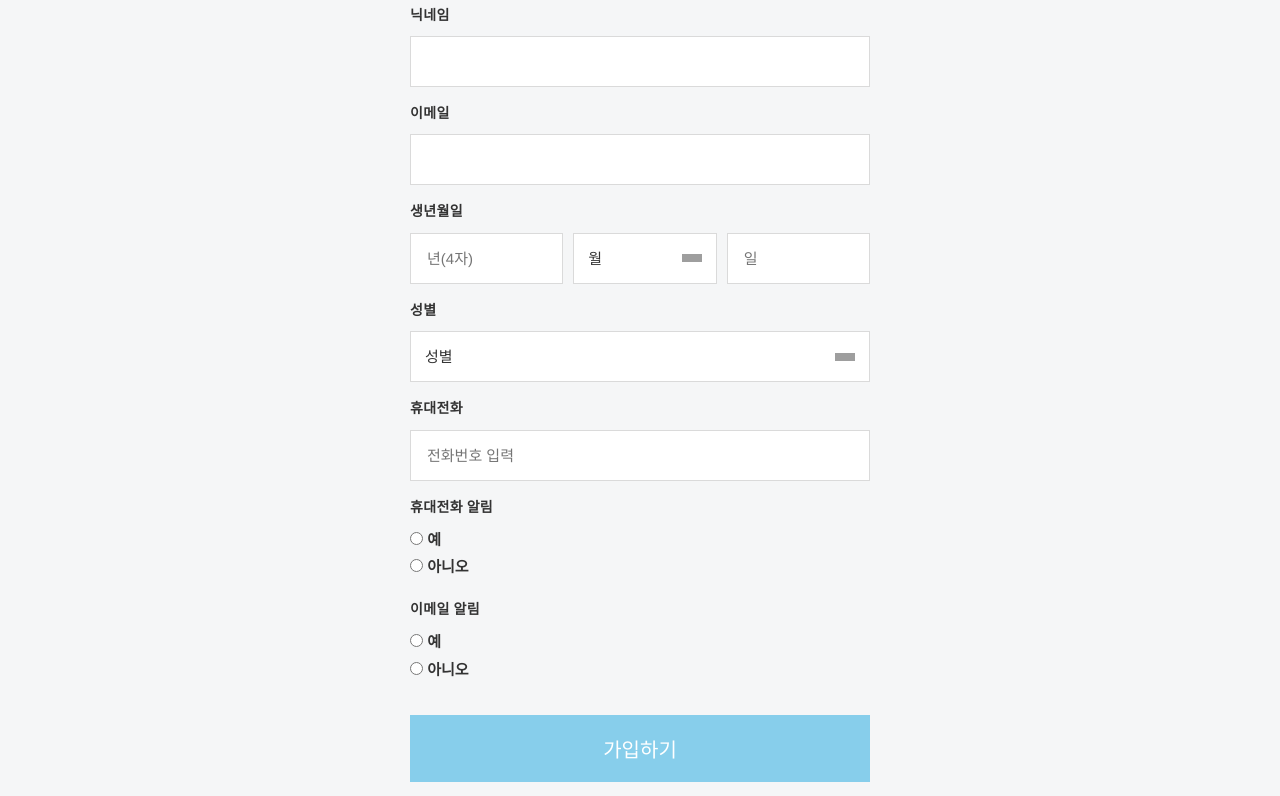
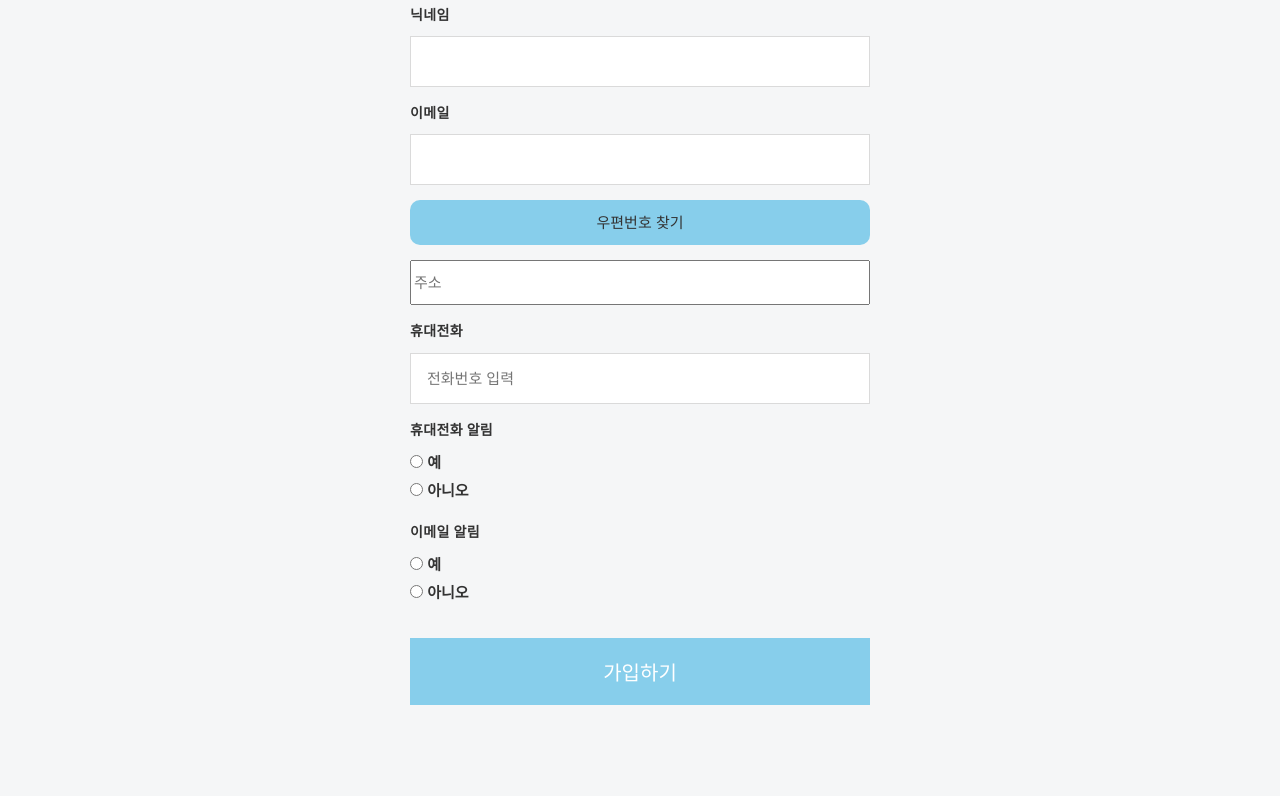
Before and after one commit to HyunCheolNam/miniproject2, a Django app: page /user/signup/ in a window 1280 px wide. Shown: the part 455-1251 px from the top of the page. Run offline with Django 3.2, Linux system fonts and the light colour scheme; some libraries are stand-ins or nearby versions; grey boxes are pictures that could not be loaded.

Commit message:
회원가입 완료
회원가입 데이터 저장까지 완료

```diff
--- a/templates/user/signup.html
+++ b/templates/user/signup.html
@@ -39,6 +39,25 @@
     width: 460px;
   }
 
+  .password_alert {
+    margin-top: 1em
+  }
+
+  .addr {
+    width: 100%;
+    height: 3em;
+    margin-top: 1em;
+  }
+
+  .btn_addrfind {
+    border: none;
+    border-radius: 10px;
+    background-color: skyblue;
+  }
+
+  .display_none {
+    display: none;
+  }
 
 
 
@@ -186,7 +205,109 @@
     font-family: Dotum, '돋움', Helvetica, sans-serif;
   }
 </style>
+<script src="//t1.daumcdn.net/mapjsapi/bundle/postcode/prod/postcode.v2.js"></script>
+<script>
 
+  // 비밀번호 일치 ajax
+
+  // 비밀번호 일치 ajax
+  $(function () {
+    $("#alert-success").hide();
+    $("#alert-danger").hide();
+    $("input").keyup(function () {
+      var user_pw = $("#user_pw").val();
+      var user_pw_check = $("#user_pw_check").val();
+      if (user_pw != "" && user_pw_check != "") {
+        if (user_pw == user_pw_check) {
+          $("#alert-success").show();
+          $("#alert-danger").hide();
+          $("#submit").removeAttr("disabled");
+        }
+        else {
+          $("#alert-success").hide();
+          $("#alert-danger").show();
+          $("#submit").attr("disabled", "disabled");
+        }
+      }
+    });
+  });
+
+  // 핸드폰 번호 자동 - 삽입 function
+  function inputPhoneNumber(obj) {
+    var number = obj.value.replace(/[^0-9]/g, "");
+    var phone = "";
+
+    if (number.length < 4) {
+      return number;
+    } else if (number.length < 7) {
+      phone += number.substr(0, 3);
+      phone += "-";
+      phone += number.substr(3);
+    } else if (number.length < 11) {
+      phone += number.substr(0, 3);
+      phone += "-";
+      phone += number.substr(3, 3);
+      phone += "-";
+      phone += number.substr(6);
+    } else {
+      phone += number.substr(0, 3);
+      phone += "-";
+      phone += number.substr(3, 4);
+      phone += "-";
+      phone += number.substr(7);
+    }
+    obj.value = phone;
+  }
+  function sample6_execDaumPostcode() {
+    new daum.Postcode({
+      oncomplete: function (data) {
+        // 팝업에서 검색결과 항목을 클릭했을때 실행할 코드를 작성하는 부분.
+
+        // 각 주소의 노출 규칙에 따라 주소를 조합한다.
+        // 내려오는 변수가 값이 없는 경우엔 공백('')값을 가지므로, 이를 참고하여 분기 한다.
+        var addr = ''; // 주소 변수
+        var extraAddr = ''; // 참고항목 변수
+
+        //사용자가 선택한 주소 타입에 따라 해당 주소 값을 가져온다.
+        if (data.userSelectedType === 'R') { // 사용자가 도로명 주소를 선택했을 경우
+          addr = data.roadAddress;
+        } else { // 사용자가 지번 주소를 선택했을 경우(J)
+          addr = data.jibunAddress;
+        }
+
+        // 사용자가 선택한 주소가 도로명 타입일때 참고항목을 조합한다.
+        if (data.userSelectedType === 'R') {
+          // 법정동명이 있을 경우 추가한다. (법정리는 제외)
+          // 법정동의 경우 마지막 문자가 "동/로/가"로 끝난다.
+          if (data.bname !== '' && /[동|로|가]$/g.test(data.bname)) {
+            extraAddr += data.bname;
+          }
+          // 건물명이 있고, 공동주택일 경우 추가한다.
+          if (data.buildingName !== '' && data.apartment === 'Y') {
+            extraAddr += (extraAddr !== '' ? ', ' + data.buildingName : data.buildingName);
+          }
+          // 표시할 참고항목이 있을 경우, 괄호까지 추가한 최종 문자열을 만든다.
+          if (extraAddr !== '') {
+            extraAddr = ' (' + extraAddr + ')';
+          }
+          // 조합된 참고항목을 해당 필드에 넣는다.
+          document.getElementById("sample6_extraAddress").value = extraAddr;
+
+        } else {
+          document.getElementById("sample6_extraAddress").value = '';
+        }
+
+        // 우편번호와 주소 정보를 해당 필드에 넣는다.
+        document.getElementById('sample6_postcode').value = data.zonecode;
+        document.getElementById("sample6_address").value = addr;
+        // 커서를 상세주소 필드로 이동한다.
+        document.getElementById("sample6_detailAddress").focus();
+      }
+    }).open();
+  }
+
+
+</script>
 
 
 <!-- wrapper -->
@@ -210,20 +331,20 @@
       <!-- ID -->
       <div>
         <h3 class="join_title">
-        <label for="id">아이디</label>
+          <label for="user_id">아이디</label>
         </h3>
         <span class="box int_id">
-        <input type="text" id="id" class="int" maxlength="20">
+          <input type="text" name="user_id" id="user_id" class="int" maxlength="20" required>
         </span>
-      <span class="error_next_box"></span>
+        <span class="error_next_box"></>
       </div>
 
 
       <!-- PW1 -->
       <div>
-      <h3 class="join_title"><label for="pswd1">비밀번호</label></h3>
+        <h3 class="join_title"><label for="user_pw">비밀번호</label></h3>
         <span class="box int_pass">
-        <input type="password" id="pswd1" class="int" maxlength="20">
+          <input type="password" name="user_pw" id="user_pw" class="int" maxlength="20" required>
           <span id="alertTxt">사용불가</span>
         </span>
         <span class="error_next_box"></span>
@@ -233,16 +354,21 @@
       <div>
         <h3 class="join_title"><label for="pswd2">비밀번호 재확인</label></h3>
         <span class="box int_pass_check">
-        <input type="password" id="pswd2" class="int" maxlength="20">
+          <input type="password" id="user_pw_check" class="int" maxlength="20" required>
         </span>
         <span class="error_next_box"></span>
+      </div>
+      <!-- 비밀번호 확인-->
+    <div class="password_alert">
+      <div class="alert alert-success" id="alert-success">비밀번호가 일치합니다.</div>
+      <div class="alert alert-danger" id="alert-danger">비밀번호가 일치하지 않습니다.</div>
     </div>
 
       <!-- NAME -->
       <div>
         <h3 class="join_title"><label for="name">이름</label></h3>
         <span class="box int_name">
-        <input type="text" id="name" class="int" maxlength="20">
+          <input type="text" name = "user_name"id="user_name" class="int" maxlength="20" required>
         </span>
         <span class="error_next_box"></span>
       </div>
@@ -253,7 +379,7 @@
           <label for="nickname">닉네임</label>
         </h3>
         <span class="box int_nickname">
-        <input type="text" id="nickname" class="int" maxlength="20">
+          <input type="text" name="user_nick" id="user_nick" class="int" maxlength="20" required>
         </span>
         <span class="error_next_box"></span>
       </div>
@@ -264,67 +390,11 @@
           <label for="email">이메일</label>
         </h3>
         <span class="box int_email">
-        <input type="text" id="email" class="int" maxlength="100">
+          <input type="text" name="user_email" id="user_email" class="int" maxlength="100" required>
         </span>
         <span class="error_next_box"></span>
       </div>
 
-    <!-- BIRTH -->
-    <div>
-      <h3 class="join_title"><label for="yy">생년월일</label></h3>
-
-      <div id="bir_wrap">
-        <!-- BIRTH_YY -->
-        <div id="bir_yy">
-          <span class="box">
-            <input type="text" id="yy" class="int" maxlength="4" placeholder="년(4자)">
-          </span>
-        </div>
-
-        <!-- BIRTH_MM -->
-        <div id="bir_mm">
-          <span class="box">
-            <select id="mm" class="sel">
-              <option>월</option>
-              <option value="01">1</option>
-              <option value="02">2</option>
-              <option value="03">3</option>
-              <option value="04">4</option>
-              <option value="05">5</option>
-              <option value="06">6</option>
-              <option value="07">7</option>
-              <option value="08">8</option>
-              <option value="09">9</option>
-              <option value="10">10</option>
-              <option value="11">11</option>
-              <option value="12">12</option>
-            </select>
-          </span>
-        </div>
-
-        <!-- BIRTH_DD -->
-        <div id="bir_dd">
-          <span class="box">
-            <input type="text" id="dd" class="int" maxlength="2" placeholder="일">
-          </span>
-        </div>
-
-      </div>
-      <span class="error_next_box"></span>
-    </div>
-
-    <!-- GENDER -->
-    <div>
-      <h3 class="join_title"><label for="gender">성별</label></h3>
-      <span class="box gender_code">
-        <select id="gender" class="sel">
-          <option>성별</option>
-          <option value="M">남자</option>
-          <option value="F">여자</option>
-        </select>
-      </span>
-      <span class="error_next_box">필수 정보입니다.</span>
-    </div>
 
       <!--EMAIL-->
       <!--
@@ -336,11 +406,16 @@
       <span class="error_next_box">이메일 주소를 다시 확인해주세요.</span>
     </div> -->
 
+    <input type="text" id="sample6_postcode" class="display_none" placeholder="우편번호">
+      <input type="button" class="addr btn_addrfind" onclick="sample6_execDaumPostcode()" value="우편번호 찾기"><br>
+      <input type="text" id="sample6_address" name="sample6_address" class="addr" placeholder="주소" readonly required><br>
+      <input type="text" id="sample6_detailAddress" class="display_none" placeholder="상세주소">
+      <input type="text" id="sample6_extraAddress" class="display_none" placeholder="참고항목">
       <!-- MOBILE -->
       <div>
         <h3 class="join_title"><label for="phoneNo">휴대전화</label></h3>
         <span class="box int_mobile">
-        <input type="tel" id="mobile" class="int" maxlength="16" placeholder="전화번호 입력">
+          <input type="tel" name = "user_phone" onkeyup="inputPhoneNumber(this)" id="user_phone" class="int" maxlength="16" placeholder="전화번호 입력" required>
         </span>
         <span class="error_next_box"></span>
       </div>
@@ -348,17 +423,17 @@
       <!--radio 1-->
       <div>
         <h3 class="join_title"><label for="phoneNo">휴대전화 알림</label></h3>
-      <input type="radio" id="phone_true" name="phone_alram" value="true">
+        <input type="radio" id="phone_true" name="phone_alram" value="true" required>
         <label for="phone_true">예</label><br>
-      <input type="radio" id="phone_false" name="phone_alram" value="false">
+        <input type="radio" id="phone_false" name="phone_alram" value="false" required>
         <label for="phone_false">아니오</label><br>
       </div>
 
       <div>
         <h3 class="join_title"><label for="phoneNo">이메일 알림</label></h3>
-      <input type="radio" id="email_true" name="email_alram" value="true">
+        <input type="radio" id="email_true" name="email_alram" value="true" required>
         <label for="email_true">예</label><br>
-      <input type="radio" id="email_false" name="email_alram" value="false">
+        <input type="radio" id="email_false" name="email_alram" value="false" required>
         <label for="email_false">아니오</label><br>
       </div>
       <!-- JOIN BTN-->
--- a/user/views.py
+++ b/user/views.py
@@ -132,6 +132,30 @@ def signup(request):
     if request.method == 'GET':
         return render(request,'user/signup.html', {})
     else:
+        user_id = request.POST.get('user_id')
+        user_pw = request.POST.get('user_pw')
+        user_name = request.POST.get('user_name')
+        user_nick = request.POST.get('user_nick')
+        user_email = request.POST.get('user_email')
+        user_phone = request.POST.get('user_phone')
+        user_address = request.POST.get('sample6_address')
+
+        latlng = address_to_latlng(user_address)
+        user_lat = latlng[0]
+        user_lng = latlng[1]
+        if request.POST.get('phone_alram') == True :
+            isPhoneAlert = 1
+        else:
+            isPhoneAlert = 0
+        if request.POST.get('email_alram') == True :
+            isEmailAlert = 1
+        else:
+            isEmailAlert = 0
+
+        user = user_model.User(user_id= user_id, user_pw= user_pw,user_name = user_name, user_nick= user_nick, user_email = user_email, user_phone = user_phone, user_address = user_address,user_lat = user_lat, user_lng = user_lng, isPhoneAlert = isPhoneAlert, isEmailAlert = isEmailAlert )
+        user.save()
+
+        print(user_id, user_pw,user_name,user_nick,user_email,user_address,user_phone,isPhoneAlert,isEmailAlert, user_lat,user_lng)
         return render(request,'user/login.html')
 
     #return redirect('user:login')
```
Lines whose indentation alone changed are shown as unchanged.
